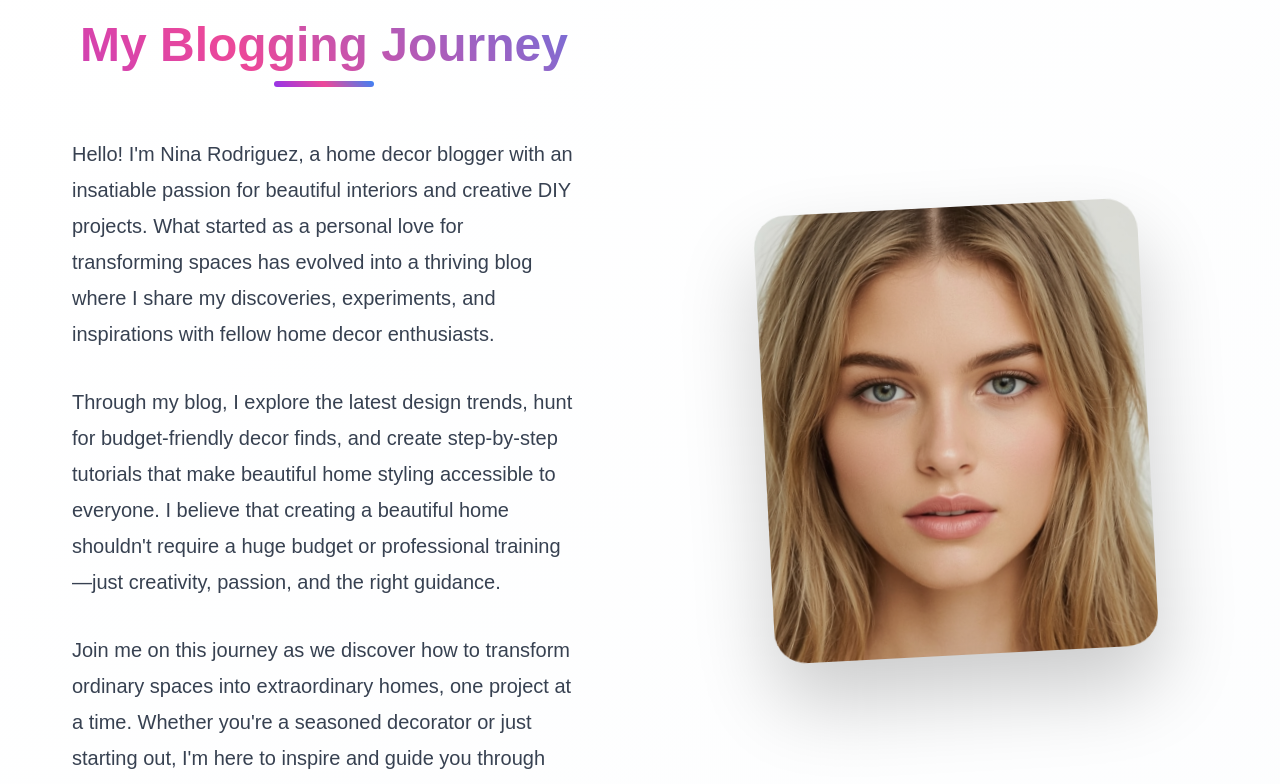
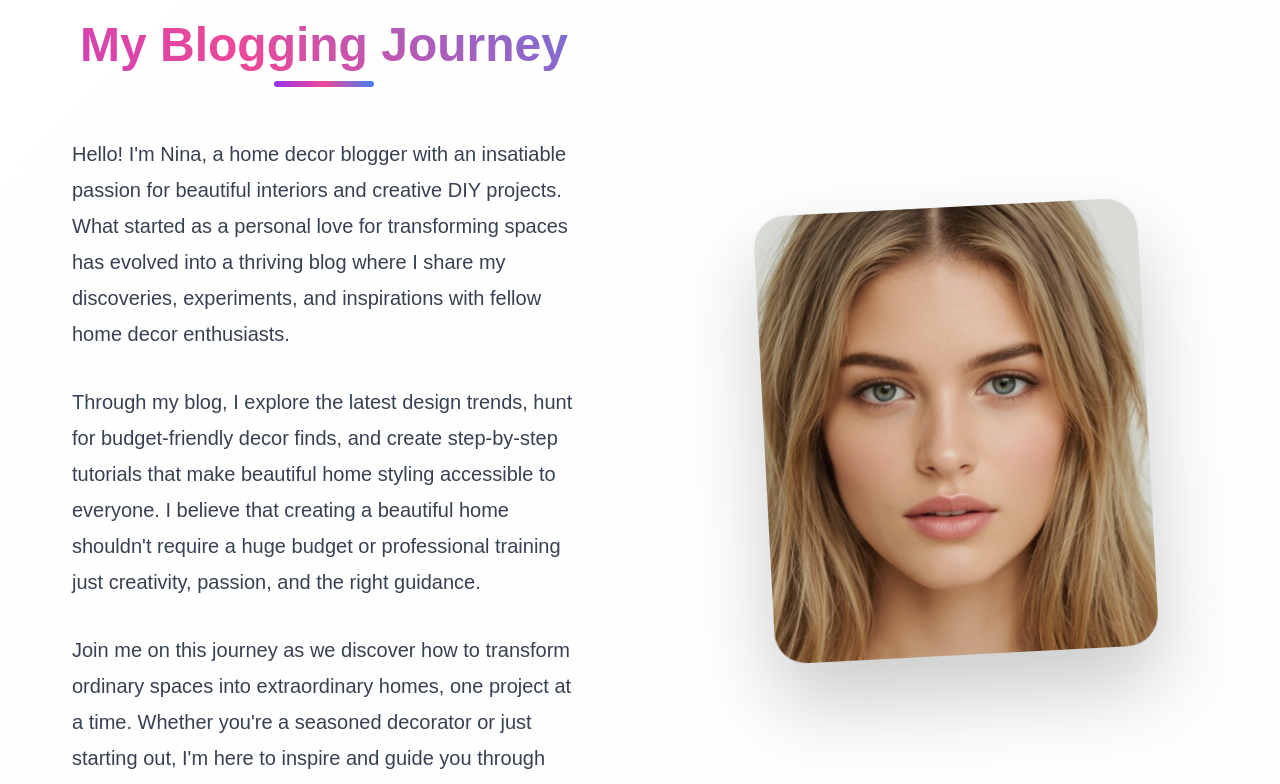
Before and after one commit to Ninahealthy/Nina, a Next.js app: page /About in a window 1280 px wide. Shown: the part 731-1515 px from the top of the page. Built offline with nearby package versions, Linux system fonts and the light colour scheme.

Commit message:
090720250532

```diff
--- a/app/About/page.js
+++ b/app/About/page.js
@@ -95,11 +95,11 @@ const About = () => {
         />
         <meta
           name="keywords"
-          content="Nina Rodriguez, home decor blogger, interior design blog, DIY home projects, home styling tips, decor inspiration"
+          content="Nina, home decor blogger, interior design blog, DIY home projects, home styling tips, decor inspiration"
         />
         <meta name="author" content="Nina" />
         <meta name="robots" content="index, follow" />
-        <link rel="canonical" href="https://yoursite.com/about" />
+        <link rel="canonical" href="https://ninahealthy.com/About" />
 
         {/* Open Graph */}
         <meta
@@ -111,7 +111,7 @@ const About = () => {
           content="Meet Nina, a passionate home decor blogger sharing interior design inspiration, DIY projects, and styling tips."
         />
         <meta property="og:image" content="/nina-about-hero.jpg" />
-        <meta property="og:url" content="https://yoursite.com/about" />
+        <meta property="og:url" content="https://ninahealthy.com/About" />
         <meta property="og:type" content="website" />
 
         {/* Twitter Card */}
@@ -124,7 +124,7 @@ const About = () => {
           name="twitter:description"
           content="Meet Nina, a passionate home decor blogger sharing interior design inspiration, DIY projects, and styling tips."
         />
-        <meta name="twitter:image" content="/nina-about-hero.jpg" />
+        <meta name="twitter:image" content="/nina.jpg" />
 
         {/* Structured Data */}
         <script
@@ -133,7 +133,7 @@ const About = () => {
             __html: JSON.stringify({
               "@context": "https://schema.org",
               "@type": "Person",
-              name: "Nina Rodriguez",
+              name: "Nina",
               jobTitle: "Home Decor Blogger",
               description:
                 "Home decor and interior design blogger passionate about helping others create beautiful, functional spaces",
@@ -226,19 +226,19 @@ const About = () => {
                 <div className={styles.introText}>
                   <h2 className={styles.sectionTitle}>My Blogging Journey</h2>
                   <p className={styles.introDescription}>
-                    Hello! I'm Nina Rodriguez, a home decor blogger with an
-                    insatiable passion for beautiful interiors and creative DIY
-                    projects. What started as a personal love for transforming
-                    spaces has evolved into a thriving blog where I share my
-                    discoveries, experiments, and inspirations with fellow home
-                    decor enthusiasts.
+                    Hello! I'm Nina, a home decor blogger with an insatiable
+                    passion for beautiful interiors and creative DIY projects.
+                    What started as a personal love for transforming spaces has
+                    evolved into a thriving blog where I share my discoveries,
+                    experiments, and inspirations with fellow home decor
+                    enthusiasts.
                   </p>
                   <p className={styles.introDescription}>
                     Through my blog, I explore the latest design trends, hunt
                     for budget-friendly decor finds, and create step-by-step
                     tutorials that make beautiful home styling accessible to
                     everyone. I believe that creating a beautiful home shouldn't
-                    require a huge budget or professional training—just
+                    require a huge budget or professional training just
                     creativity, passion, and the right guidance.
                   </p>
                   <p className={styles.introDescription}>
```
